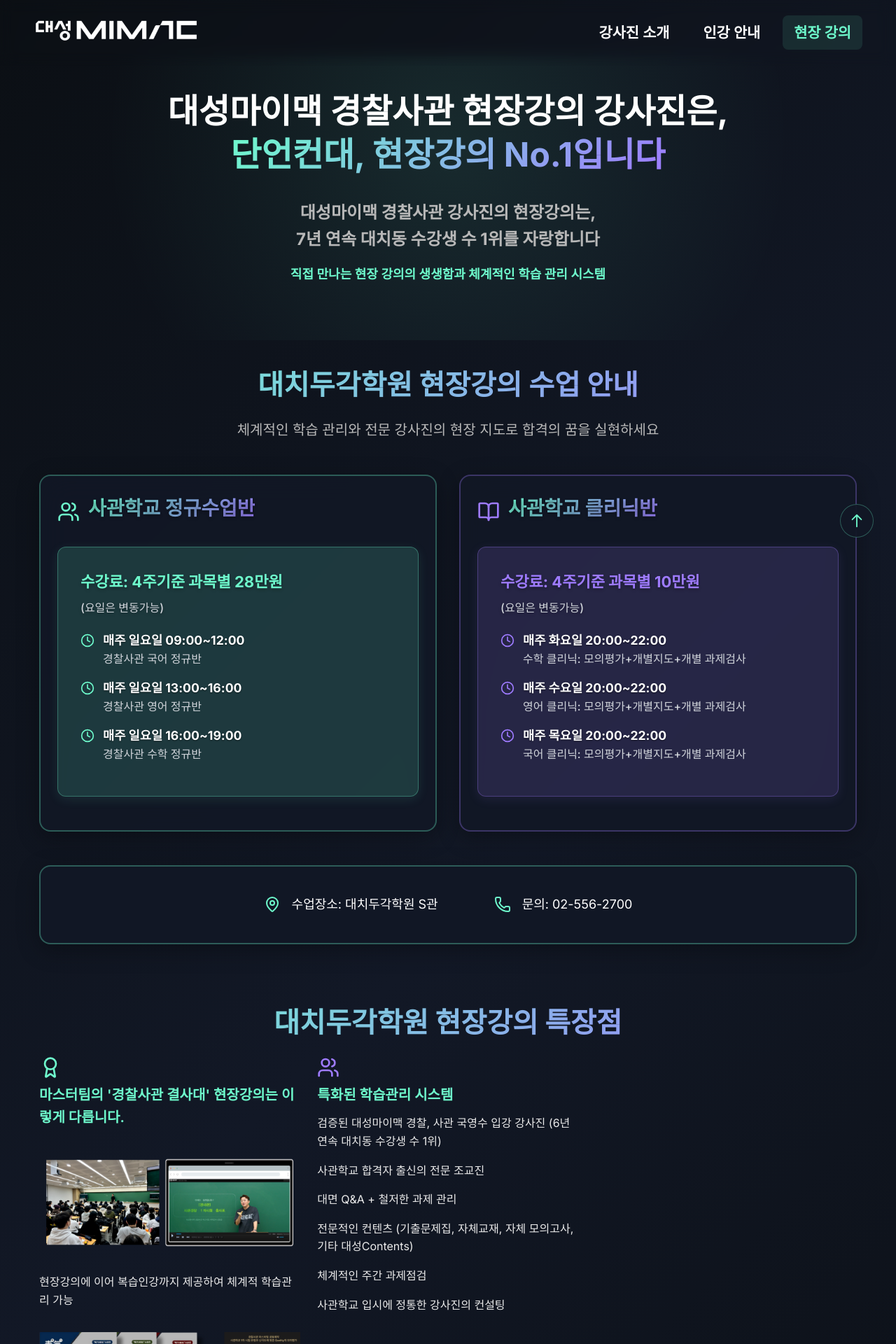
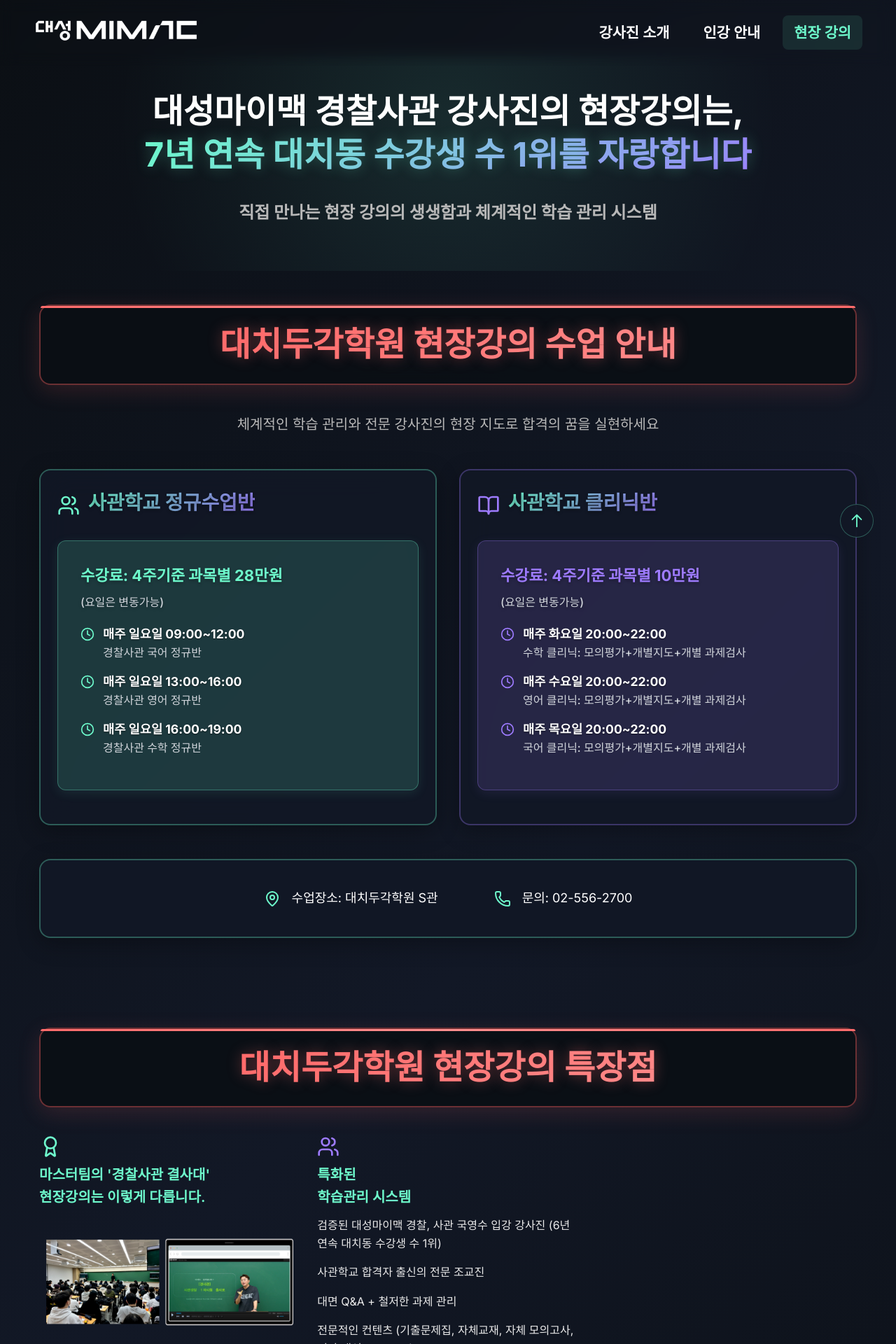
Before and after one commit to hanbyeol3/military-academy-ui, a React (Vite) app: page /offline in a window 1280 px wide. Shown: the top 1920 px of the page at 70% size. Built offline with nearby package versions, Linux system fonts and the light colour scheme; a web font is replaced by a local one.

Commit message:
- 모바일 반응형 수정

```diff
--- a/src/pages/Home.css
+++ b/src/pages/Home.css
@@ -70,7 +70,7 @@
   height: 100%;
   background-image: url('/assets/main/main1.png');
   background-size: contain;
-  background-position: center bottom;
+  background-position: center center;
   background-repeat: no-repeat;
   opacity: 1;
   transition: opacity 1.5s cubic-bezier(0.4, 0, 0.2, 1);
@@ -80,13 +80,13 @@
 .hero-team-image::after {
   content: '';
   position: absolute;
-  top: 10%;
-  left: 10%;
-  width: 80%;
-  height: 90%;
+  top: 0;
+  left: 0;
+  width: 100%;
+  height: 100%;
   background-image: url('/assets/main/main2.png');
   background-size: contain;
-  background-position: center bottom;
+  background-position: center center;
   background-repeat: no-repeat;
   opacity: 0;
   transition: opacity 1.5s cubic-bezier(0.4, 0, 0.2, 1);
@@ -196,9 +196,15 @@
   max-width: 1200px;
   margin: 0 auto;
   padding: 0 1rem;
-  padding-top: 22rem;
+  padding-top: 8rem;
   text-align: center;
   animation: heroContentFadeIn 2s ease-out;
+}
+
+@media (min-width: 768px) {
+  .hero-content {
+    padding-top: 22rem;
+  }
 }
 
 @keyframes heroContentFadeIn {
@@ -228,6 +234,25 @@
   position: relative;
   opacity: 0;
   animation: titleSlideIn 2s ease-out 0.5s forwards;
+}
+
+/* 반응형 표시/숨김 */
+.mobile-only {
+  display: block;
+}
+
+.desktop-only {
+  display: none;
+}
+
+@media (min-width: 768px) {
+  .mobile-only {
+    display: none;
+  }
+
+  .desktop-only {
+    display: block;
+  }
 }
 
 .hero-title::before {
--- a/src/pages/Home.tsx
+++ b/src/pages/Home.tsx
@@ -75,14 +75,30 @@
         </div>
         <div className="hero-content fade-in-up">
           <h1 className="hero-title">
-            <span className="char">대성마이맥 경찰사관 인강 강사진은,</span>
-            <br />
-            <span className="char">단언컨대, </span>
-            <span className="char highlight">경찰사관 인터넷강의 No.1 입니다</span>
+            <span className="mobile-only">
+              대성마이맥 경찰사관<br />
+              인강 강사진은,<br />
+              단언컨대<br />
+              경찰사관<br />
+              <span className="highlight">인터넷강의 No.1 입니다</span>
+            </span>
+            <span className="desktop-only">
+              <span className="char">대성마이맥 경찰사관 인강 강사진은,</span>
+              <br />
+              <span className="char">단언컨대, </span>
+              <span className="char highlight">경찰사관 인터넷강의 No.1 입니다</span>
+            </span>
           </h1>
           <p className="hero-subtitle">
-            7년 연속 대치동 수강생 수 1위를 자랑하는 검증된 전문 강사진과 함께
+            <span className="mobile-only">
+              7년 연속 대치동 수강생 수 1위를<br />
+              자랑하는 검증된 전문 강사진과 함께<br />
+              경찰사관학교의 꿈을 실현하세요
+            </span>
+            <span className="desktop-only">
+              7년 연속 대치동 수강생 수 1위를 자랑하는 검증된 전문 강사진과 함께
               <br />경찰사관학교의 꿈을 실현하세요
+            </span>
           </p>
           <div className="hero-cta">
             <a href="/teachers" className="btn btn-primary btn-lg">
--- a/src/pages/Offline.css
+++ b/src/pages/Offline.css
@@ -57,6 +57,7 @@
   -webkit-background-clip: text;
   -webkit-text-fill-color: transparent;
   background-clip: text;
+  text-shadow: 0 0 20px rgba(110, 250, 204, 0.3);
 }
 
 /* 반응형 표시/숨김 */
@@ -157,7 +158,13 @@
 
 /* Schedule Section */
 .schedule-section {
-  padding: 2rem 0 2rem 0;
+  padding: 1rem 0 3rem 0;
+}
+
+@media (min-width: 768px) {
+  .schedule-section {
+    padding: 3rem 0 4rem 0;
+  }
 }
 
 .schedule-container {
@@ -167,14 +174,38 @@
 }
 
 .section-title {
-  font-size: 2rem;
+  font-size: 1.8rem;
   font-weight: 700;
   text-align: center;
-  margin-bottom: 1rem;
-  background: linear-gradient(135deg, #6EFACC 0%, #9E7BFF 100%);
+  line-height: 1.3;
+  margin-bottom: 2.5rem;
+  color: #ffffff;
+  position: relative;
+  padding: 1.5rem 2rem;
+  background: rgba(11, 15, 20, 0.9);
+  border: 2px solid rgba(255, 99, 99, 0.4);
+  border-radius: 1rem;
+  backdrop-filter: blur(15px);
+  box-shadow: 0 8px 32px rgba(255, 99, 99, 0.15);
+}
+
+.section-title::before {
+  content: '';
+  position: absolute;
+  top: 0;
+  left: 0;
+  right: 0;
+  height: 3px;
+  background: linear-gradient(90deg, #FF6B6B, #FF8E8E, #FF6B6B);
+  border-radius: 1rem 1rem 0 0;
+}
+
+.section-title .highlight {
+  background: linear-gradient(135deg, #FF6B6B 0%, #FF8E8E 100%);
   -webkit-background-clip: text;
   -webkit-text-fill-color: transparent;
   background-clip: text;
+  text-shadow: 0 0 20px rgba(255, 107, 107, 0.4);
 }
 
 @media (min-width: 768px) {
@@ -183,15 +214,27 @@
   }
 }
 
+@media (min-width: 1024px) {
+  .section-title {
+    font-size: 3rem;
+  }
+}
+
 .schedule-subtitle {
   font-size: 1.25rem;
   color: #B8B8B8;
   text-align: center;
-  margin-bottom: 3rem;
+  margin-bottom: 2rem;
   line-height: 1.6;
   max-width: 800px;
   margin-left: auto;
   margin-right: auto;
+}
+
+@media (min-width: 768px) {
+  .schedule-subtitle {
+    margin-bottom: 3rem;
+  }
 }
 
 .schedule-grid {
@@ -380,8 +423,16 @@
 
 .contact-item {
   display: flex;
+  flex-direction: column;
   align-items: center;
-  gap: 5rem;
+  gap: 1.5rem;
+}
+
+@media (min-width: 768px) {
+  .contact-item {
+    flex-direction: row;
+    gap: 5rem;
+  }
 }
 
 .contact-inner-item {
@@ -402,7 +453,13 @@
 
 /* Features Section */
 .features-section {
-  padding: 3rem 0;
+  padding: 2rem 0;
+}
+
+@media (min-width: 768px) {
+  .features-section {
+    padding: 4rem 0;
+  }
 }
 
 .features-container {
@@ -490,8 +547,14 @@
 
 /* Registration CTA Section */
 .cta-section {
-  padding: 3rem 0;
+  padding: 2rem 0 3rem 0;
   text-align: center;
+}
+
+@media (min-width: 768px) {
+  .cta-section {
+    padding: 4rem 0;
+  }
 }
 
 .cta-container {
--- a/src/pages/Offline.tsx
+++ b/src/pages/Offline.tsx
@@ -9,17 +9,26 @@
       <section className="offline-hero">
         <div className="offline-hero-content">
           <h1 className="offline-title">
-            <span className="mobile-only">대성마이맥 경찰사관<br />현장강의 강사진은,<br /><span className="highlight">단언컨대, 현장강의<br />No.1입니다</span></span>
-            <span className="desktop-only">대성마이맥 경찰사관 현장강의 강사진은,<br /><span className="highlight">단언컨대, 현장강의 No.1입니다</span></span>
+            <span className="mobile-only">
+              대성마이맥 경찰사관 강사진의<br />
+              현장강의는, <span className="highlight">7년 연속 대치동 수강생 수<br />
+              1위를 자랑합니다</span>
+            </span>
+            <span className="desktop-only">
+              대성마이맥 경찰사관 강사진의 현장강의는,<br />
+              <span className="highlight">7년 연속 대치동 수강생 수 1위를 자랑합니다</span>
+            </span>
           </h1>
 
           <h2 className="offline-subtitle">
-            대성마이맥 경찰사관 강사진의 현장강의는,<br />
-            7년 연속 대치동 수강생 수 1위를 자랑합니다
+            <span className="mobile-only">
+              직접 만나는 현장 강의의 생생함과<br />
+              체계적인 학습 관리 시스템
+            </span>
+            <span className="desktop-only">
+              직접 만나는 현장 강의의 생생함과 체계적인 학습 관리 시스템
+            </span>
           </h2>
-          <p className="offline-description">
-            직접 만나는 현장 강의의 생생함과 체계적인 학습 관리 시스템
-          </p>
         </div>
       </section>
 
@@ -28,10 +37,23 @@
       <section className="schedule-section">
         <div className="schedule-container">
           <h2 className="section-title">
-            대치두각학원 현장강의 수업 안내
+            <span className="mobile-only">
+              <span className="highlight">대치두각학원 현장강의<br />
+              수업 안내</span>
+            </span>
+            <span className="desktop-only">
+              <span className="highlight">대치두각학원 현장강의 수업 안내</span>
+            </span>
           </h2>
           <p className="schedule-subtitle">
+            <span className="mobile-only">
+              체계적인 학습 관리와<br />
+              전문 강사진의 현장 지도로<br />
+              합격의 꿈을 실현하세요
+            </span>
+            <span className="desktop-only">
               체계적인 학습 관리와 전문 강사진의 현장 지도로 합격의 꿈을 실현하세요
+            </span>
           </p>
 
           <div className="schedule-grid">
@@ -123,11 +145,15 @@
                 <div className="contact-item">
                   <div className="contact-inner-item">
                     <MapPin className="contact-icon" />
-                      <span className="contact-text">수업장소: 대치두각학원 S관</span>
+                    <span className="contact-text">
+                      수업장소: 대치두각학원 S관
+                    </span>
                   </div>
                   <div className="contact-inner-item">
                     <Phone className="contact-icon" />
-                      <span className="contact-text">문의: 02-556-2700</span>
+                    <span className="contact-text">
+                      문의: 02-556-2700
+                    </span>
                   </div>
                 </div>
                 {/*<div className="contact-item">*/}
@@ -144,7 +170,13 @@
       <section className="features-section">
         <div className="schedule-container">
           <h2 className="section-title">
-            대치두각학원 현장강의 특장점
+            <span className="mobile-only">
+              <span className="highlight">대치두각학원 현장강의<br />
+              특장점</span>
+            </span>
+            <span className="desktop-only">
+              <span className="highlight">대치두각학원 현장강의 특장점</span>
+            </span>
           </h2>
 
           {/* Feature Cards */}
@@ -154,7 +186,14 @@
               <div className="feature-header">
                 <Award className="card-icon" />
                 <h3 className="feature-title">
-                  마스터팀의 '경찰사관 결사대' 현장강의는 이렇게 다릅니다.
+                  <span className="mobile-only">
+                    마스터팀의 '경찰사관 결사대'<br />
+                    현장강의는 이렇게 다릅니다.
+                  </span>
+                  <span className="desktop-only">
+                    마스터팀의 '경찰사관 결사대'<br />
+                    현장강의는 이렇게 다릅니다.
+                  </span>
                 </h3>
               </div>
               <div className="feature-content">
@@ -180,7 +219,14 @@
               <div className="feature-header">
                 <Users className="card-icon purple" />
                 <h3 className="feature-title purple">
-                  특화된 학습관리 시스템
+                  <span className="mobile-only">
+                    특화된<br />
+                    학습관리 시스템
+                  </span>
+                  <span className="desktop-only">
+                    특화된<br />
+                    학습관리 시스템
+                  </span>
                 </h3>
               </div>
               <div className="feature-content">
@@ -209,15 +255,30 @@
           </a>
 
           <p className="cta-description">
-            7년 연속 대치동 1위의 노하우가 집약된 현장 강의를 지금 바로 신청하세요. <br/>
+            <span className="mobile-only">
+              7년 연속 대치동 1위의 노하우가 집약된<br />
+              현장 강의를 지금 바로 신청하세요.<br />
+              전문 강사진과 함께하는 체계적인 학습으로<br />
+              합격의 꿈을 이루어보세요.
+            </span>
+            <span className="desktop-only">
+              7년 연속 대치동 1위의 노하우가 집약된 현장 강의를 지금 바로 신청하세요.<br/>
               전문 강사진과 함께하는 체계적인 학습으로 합격의 꿈을 이루어보세요.
+            </span>
           </p>
 
           <div className="cta-contact">
             <div className="cta-contact-info">
               <Phone className="contact-icon" />
-              <span className="contact-text">수업 문의:</span>
-              <span className="cta-phone">02-556-2700</span>
+              <span className="contact-text">
+                <span className="mobile-only">
+                  수업문의<br />
+                  02-556-2700
+                </span>
+                <span className="desktop-only">
+                  수업문의: 02-556-2700
+                </span>
+              </span>
             </div>
             <p className="cta-note">
               궁금한 점이 있으시면 언제든지 전화 문의해주세요
--- a/src/pages/Online.css
+++ b/src/pages/Online.css
@@ -48,15 +48,22 @@
   text-shadow: 0 0 20px rgba(110, 250, 204, 0.3);
 }
 
-/* 반응형 줄바꿈 */
-.mobile-break {
+/* 반응형 표시/숨김 */
+.mobile-only {
+  display: block;
+}
+
+.desktop-only {
   display: none;
 }
 
-@media (max-width: 767px) {
-  .mobile-break::before {
-    content: "\A";
-    white-space: pre;
+@media (min-width: 768px) {
+  .mobile-only {
+    display: none;
+  }
+
+  .desktop-only {
+    display: block;
   }
 }
 
@@ -268,7 +275,13 @@
 
 /* Features Section */
 .online-features {
-  padding: 3rem 0;
+  padding: 0;
+}
+
+@media (min-width: 768px) {
+  .online-features {
+    padding: 3rem 0;
+  }
 }
 
 .features-container {
@@ -280,12 +293,18 @@
 .features-title {
     font-size: 2.5rem;
     font-weight: 700;
-    margin-bottom: 1.5rem;
+    margin-bottom: 0;
     background: linear-gradient(135deg, #6EFACC 0%, #9E7BFF 100%);
     -webkit-background-clip: text;
     -webkit-text-fill-color: transparent;
     background-clip: text;
     text-shadow: 0 0 20px rgba(110, 250, 204, 0.3);
+}
+
+@media (min-width: 768px) {
+  .features-title {
+    margin-bottom: 1.5rem;
+  }
 }
 
 .features-grid {
--- a/src/pages/Online.tsx
+++ b/src/pages/Online.tsx
@@ -67,15 +67,38 @@
       <section className="online-hero">
         <div className="online-hero-content fade-in-up">
           <h1 className="online-title">
+            <span className="mobile-only">
+              대성마이맥 경찰사관<br />
+              인강 강사진은,<br />
+              <br />
+              <span className="highlight">단언컨대, 경찰사관<br />
+              인터넷강의 No.1입니다</span>
+            </span>
+            <span className="desktop-only">
               대성마이맥 경찰사관 인강 강사진은,<br />
-            <span className="highlight">단언컨대, <span className="mobile-break"></span>경찰사관 인터넷강의 No.1입니다</span>
+              <span className="highlight">단언컨대, 경찰사관 인터넷강의 No.1입니다</span>
+            </span>
           </h1>
           <p className="online-subtitle">
-              각 강사의 전문성과 노하우가 집약된 체계적인 온라인 강의로 <br/>
+            <span className="mobile-only">
+              각 강사의 전문성과 노하우가<br />
+              집약된 체계적인 온라인 강의로<br />
+              경찰사관학교 합격의 꿈을<br />
+              이루어보세요
+            </span>
+            <span className="desktop-only">
+              각 강사의 전문성과 노하우가 집약된 체계적인 온라인 강의로<br/>
               경찰사관학교 합격의 꿈을 이루어보세요
+            </span>
           </p>
           <p className="online-notice">
+            <span className="mobile-only">
+              ( 각 강사를 클릭하면<br />
+              강사 인강 페이지로 이동합니다 )
+            </span>
+            <span className="desktop-only">
               ( 각 강사를 클릭하면 강사 인강 페이지로 이동합니다 )
+            </span>
           </p>
         </div>
       </section>
@@ -145,11 +168,25 @@
       <section className="online-cta">
         <div className="cta-container">
           <h2 className="cta-title fade-in-up">
+            <span className="mobile-only">
+              지금<br />
+              바로 시작하세요
+            </span>
+            <span className="desktop-only">
               지금 바로 시작하세요
+            </span>
           </h2>
           <p className="cta-description fade-in-up">
+            <span className="mobile-only">
+              경찰사관학교 합격의 첫걸음을<br />
+              대성마이맥 전문 강사진과 함께 내딛어보세요.<br />
+              체계적인 온라인 학습 시스템으로<br />
+              효율적인 학습이 가능합니다.
+            </span>
+            <span className="desktop-only">
               경찰사관학교 합격의 첫걸음을 대성마이맥 전문 강사진과 함께 내딛어보세요.<br/>
               체계적인 온라인 학습 시스템으로 효율적인 학습이 가능합니다.
+            </span>
           </p>
 
           <div className="cta-card fade-in-up">
@@ -157,8 +194,15 @@
               📞 문의 및 상담
             </p>
             <p className="cta-card-text">
+              <span className="mobile-only">
+                인강 수강에 대한 자세한 문의는<br />
+                대성마이맥 홈페이지를 방문하시거나<br />
+                각 강사 페이지에서 확인하실 수 있습니다.
+              </span>
+              <span className="desktop-only">
                 인강 수강에 대한 자세한 문의는 대성마이맥 홈페이지를 방문하시거나 <br/>
                 각 강사 페이지에서 확인하실 수 있습니다.
+              </span>
             </p>
           </div>
         </div>
--- a/src/pages/Teachers.tsx
+++ b/src/pages/Teachers.tsx
@@ -108,7 +108,13 @@
             <section className="teachers-stats">
                 <div className="stats-container">
                     <h2 className="stats-title">
-                        숫자로 보는 우리의 성과
+                        <span className="mobile-only">
+                            숫자로 보는<br />
+                            우리의 성과
+                        </span>
+                        <span className="desktop-only">
+                            숫자로 보는 우리의 성과
+                        </span>
                     </h2>
 
                     <div className="stats-grid">
```
Lines whose indentation alone changed are shown as unchanged.
